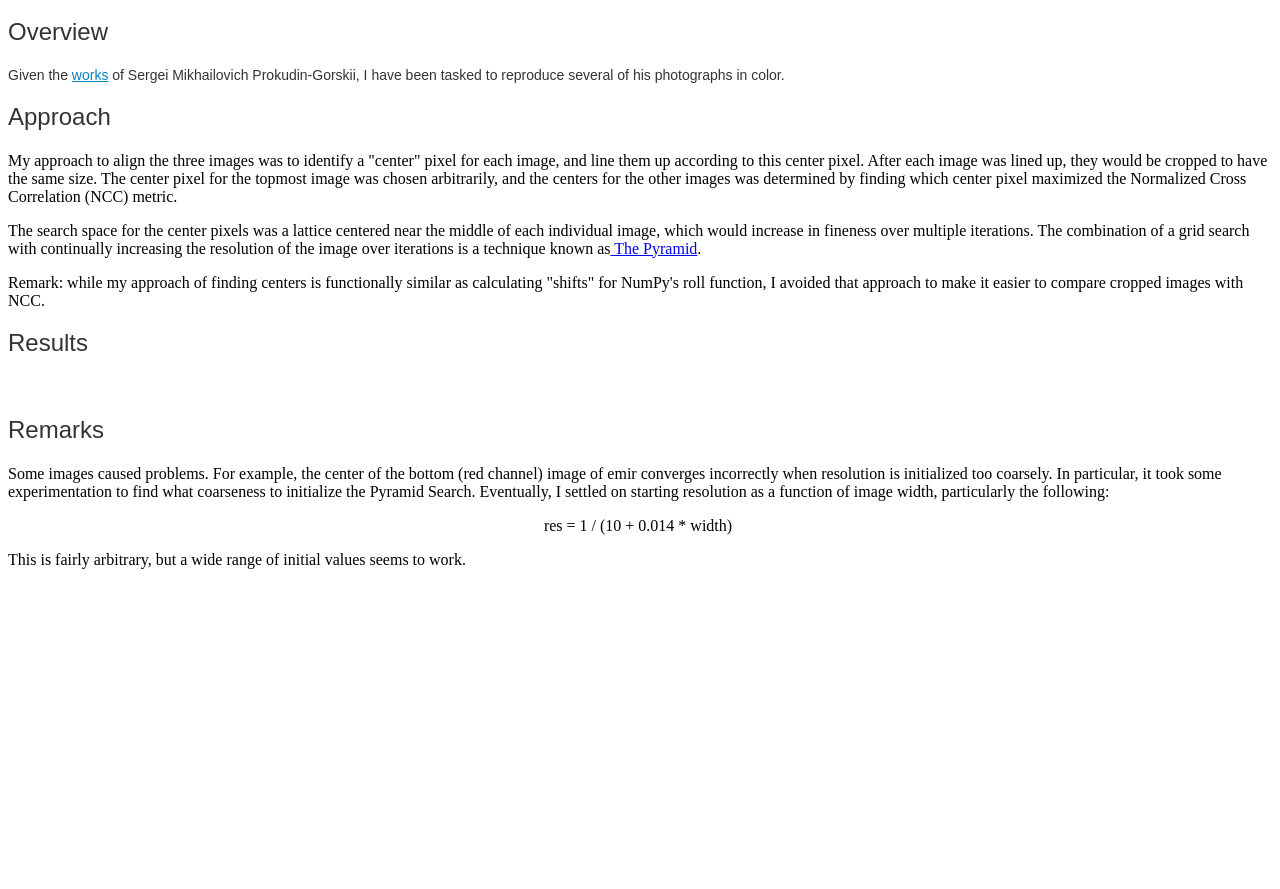
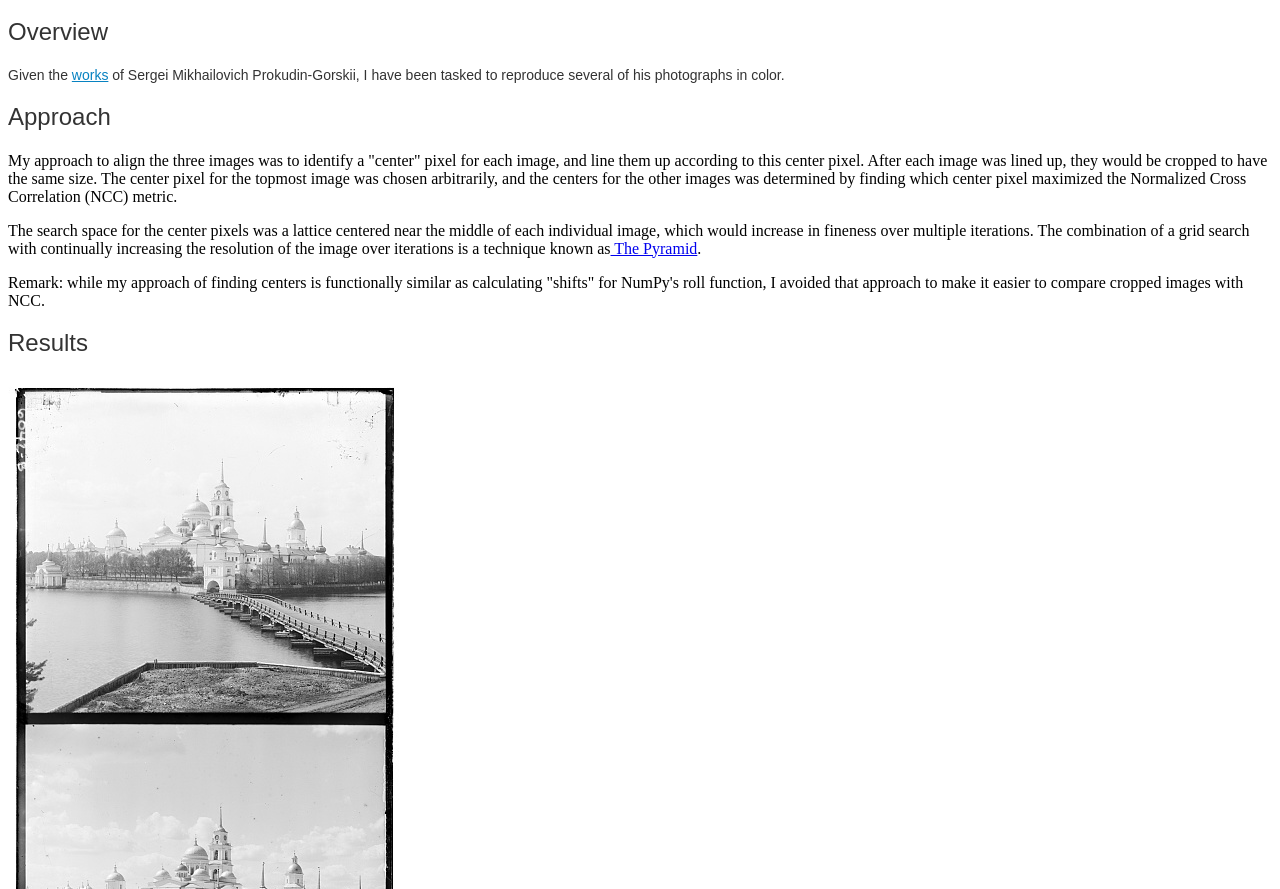
Before and after one commit to VarunNSrivastava/cs194-project1, a plain HTML site: page index.html in a window 1280 px wide. Shown: the part 63-952 px from the top of the page. Before the commit the page ends 800 px from the top, so only its background shows below. Drawn offline with Linux system fonts and the light colour scheme.

Commit message:
Update index.html

```diff
--- a/index.html
+++ b/index.html
@@ -20,6 +20,8 @@
 
 <h2 style="font-weight: 400; line-height: 1.2; color: rgb(51, 51, 51); font-family: sans-serif, Arial, Verdana, &quot;trebuchet ms&quot;;">Results</h2>
 
+<img src="lib/monastery.jpeg" class="img-responsive" alt=""> </div>
+
 <p>&nbsp;</p>
 
 <h2 style="font-weight: 400; line-height: 1.2; color: rgb(51, 51, 51); font-family: sans-serif, Arial, Verdana, &quot;trebuchet ms&quot;;">Remarks</h2>
```
